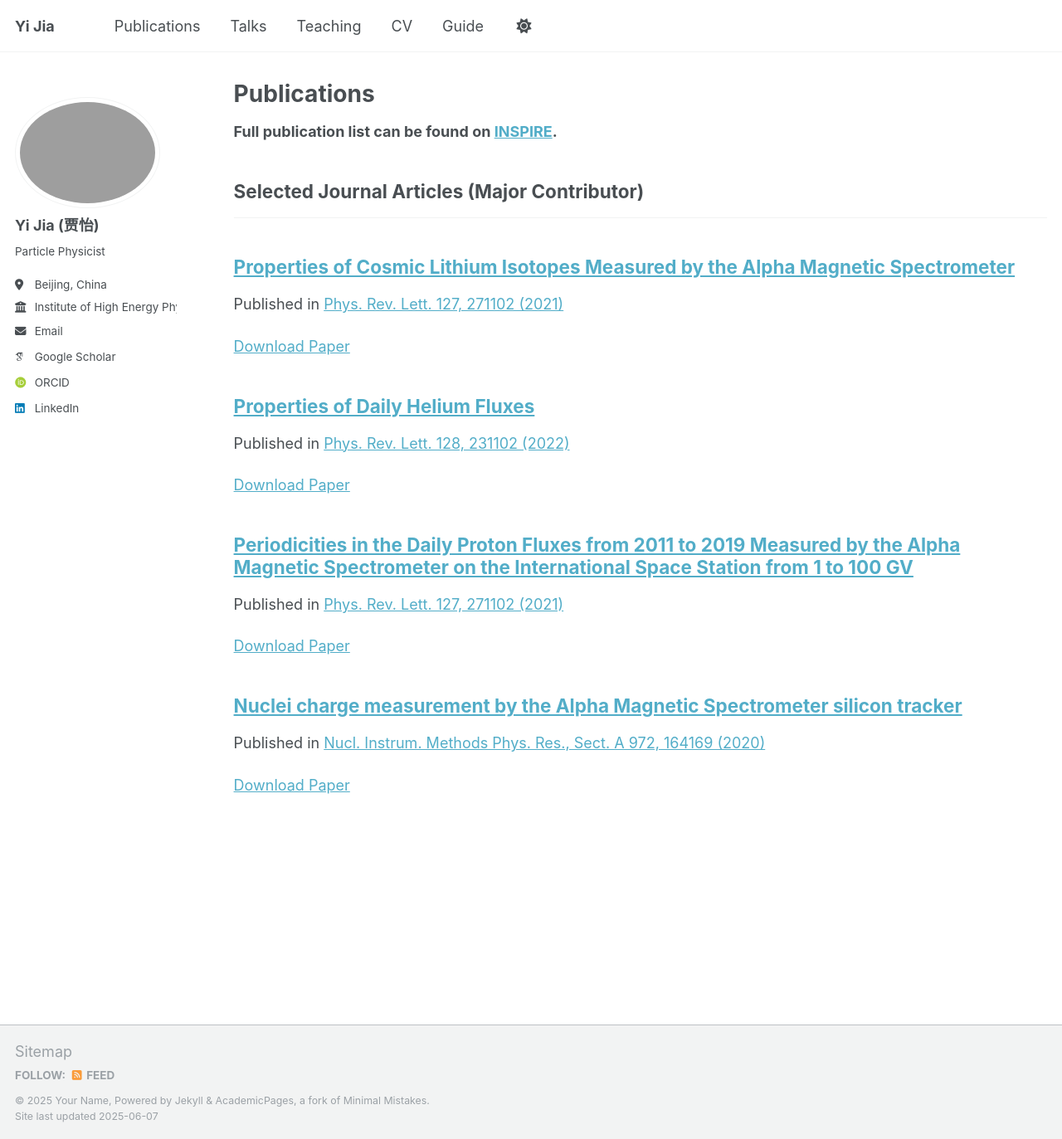
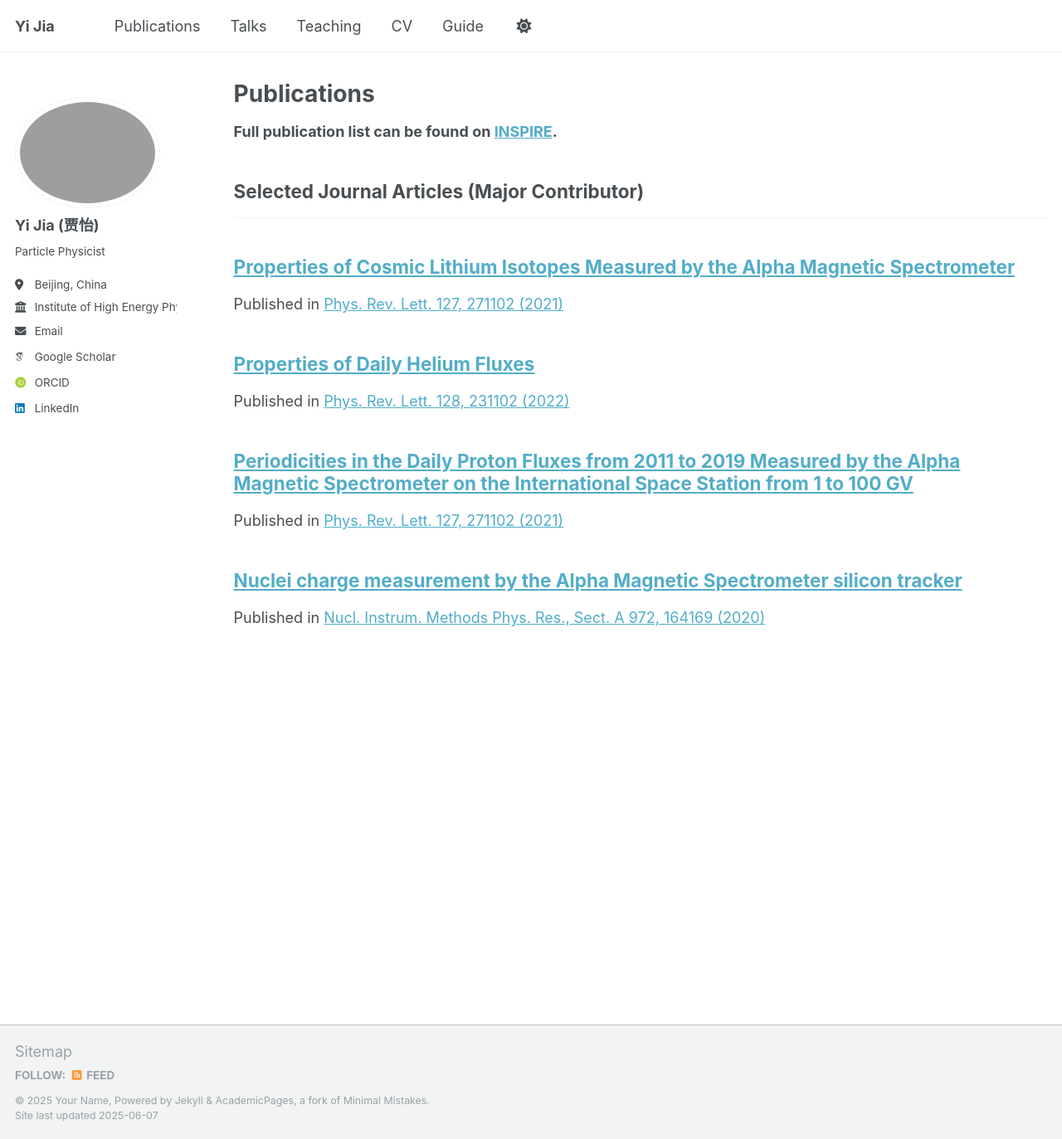
Before and after one commit to yijia-hep/yijia-hep, a Jekyll site: the page built from _pages/publications.html, in a window 1280 px wide and 1373 px high. Shown: the whole window at 83% size. Built offline with Jekyll 4.4.1, drawn with Linux system fonts in a browser that asks for light colours; some web fonts are replaced.

Commit message:
no messega

```diff
--- a/_includes/archive-single.html
+++ b/_includes/archive-single.html
@@ -11,6 +11,8 @@
 {% else %}
   {% assign title = post.title %}
 {% endif %}
+
+{% assign suppress_list_title = post.suppress_list_title | default: false %}
 
 <div class="{{ include.type | default: "list" }}__item">
   <article class="archive__item" itemscope itemtype="http://schema.org/CreativeWork">
@@ -26,13 +28,16 @@
       </div>
     {% endif %}
 
+    {% unless suppress_list_title %}
       <h2 class="archive__item-title" itemprop="headline">
         {% if post.link %}
-        <a href="{{ post.link }}">{{ title }}</a> <a href="{{ base_path }}{{ post.url }}" rel="permalink"><i class="fa fa-link" aria-hidden="true" title="permalink"></i><span class="sr-only">Permalink</span></a>
+          <a href="{{ post.link }}">{{ title }}</a>
+          <a href="{{ base_path }}{{ post.url }}" rel="permalink"><i class="fa fa-link" aria-hidden="true" title="permalink"></i><span class="sr-only">Permalink</span></a>
         {% else %}
           <a href="{{ base_path }}{{ post.url }}" rel="permalink">{{ title }}</a>
         {% endif %}
       </h2>
+    {% endunless %}
 
     {% if post.read_time %}
       <p class="page__meta"><i class="fa fa-clock" aria-hidden="true"></i> {% include read-time.html %}</p>
@@ -46,39 +51,12 @@
       <p class="page__date"><strong><i class="fa fa-fw fa-calendar" aria-hidden="true"></i> {{ site.data.ui-text[site.locale].date_label | default: "Published:" }}</strong> <time datetime="{{ post.date | default: "1900-01-01" | date_to_xmlschema }}">{{ post.date | default: "1900-01-01" | date: "%B %d, %Y" }}</time></p>
     {% endif %}
 
+    {% unless suppress_list_title %}
       {% if post.excerpt and site.read_more != 'enabled' %}
         <p class="archive__item-excerpt" itemprop="description">{{ post.excerpt | markdownify }}</p>
       {% elsif post.excerpt and site.read_more == 'enabled' %}
         <p class="archive__item-excerpt" itemprop="description"><p>{{ post.excerpt | markdownify | remove: '<p>' | remove: '</p>' }}<strong><a href="{{ base_path }}{{ post.url }}" rel="permalink"> Read more</a></strong></p></p>
       {% endif %}
-
-    {% if post.citation and post.paperurl and post.slidesurl and post.bibtexurl %}
-      <p>Recommended citation: {{ post.citation }}<br /><a href="{{ post.paperurl }}">Download Paper</a> | <a href="{{ post.slidesurl }}">Download Slides</a> | <a href="{{ post.bibtexurl }}">Download Bibtex</a></p>
-    {% elsif post.citation and post.paperurl and post.slidesurl %}
-      <p>Recommended citation: {{ post.citation }}<br /><a href="{{ post.paperurl }}">Download Paper</a> | <a href="{{ post.slidesurl }}">Download Slides</a></p>
-    {% elsif post.citation and post.paperurl and post.bibtexurl %}
-      <p>Recommended citation: {{ post.citation }}<br /><a href="{{ post.paperurl }}">Download Paper</a> | <a href="{{ post.bibtexurl }}">Download Bibtex</a></p>
-    {% elsif post.citation and post.paperurl %}
-      <p>Recommended citation: {{ post.citation }}<br /><a href="{{ post.paperurl }}">Download Paper</a></p>
-    {% elsif post.citation and post.slidesurl and post.bibtexurl %}
-      <p>Recommended citation: {{ post.citation }}<br /><a href="{{ post.slidesurl }}">Download Slides</a> | <a href="{{ post.bibtexurl}}">Download Bibtex</a></p>
-    {% elsif post.citation and post.slidesurl %}
-      <p>Recommended citation: {{ post.citation }}<br /><a href="{{ post.slidesurl }}">Download Slides</a></p>
-    {% elsif post.citation and post.bibtexurl %}
-      <p>Recommended citation: {{ post.citation }}<br /><a href="{{ post.bibtexurl }}">Download Bibtex</a></p>
-    {% elsif post.citation %}
-      <p>Recommended citation: {{ post.citation }}</p>
-    {% elsif post.paperurl and post.bibtexurl %}
-      <p><a href=" {{ post.paperurl }} ">Download Paper</a> | <a href="{{ post.bibtexurl }}">Download Bibtex</a></p>
-    {% elsif post.paperurl %}
-      <p><a href=" {{ post.paperurl }} ">Download Paper</a></p>
-    {% elsif post.slidesurl and post.bibtexurl %}
-      <p><a href="{{ post.slidesurl }}">Download Slides</a> | <a href="{{ post.bibtexurl }}">Download Bibtex</a></p>
-    {% elsif post.slidesurl %}
-      <p><a href="{{ post.slidesurl }}">Download Slides</a></p>
-    {% elsif post.bibtexurl %}
-      <p><a href="{{ post.bibtexurl }}">Download Bibtex</a></p>
-    {% endif %}
-
+    {% endunless %}
   </article>
 </div>
```
Also changed, not shown: _talks/2012-03-01-talk-1.md (+1 -0 lines), 2 other files. Lines whose indentation alone changed are shown as unchanged.
